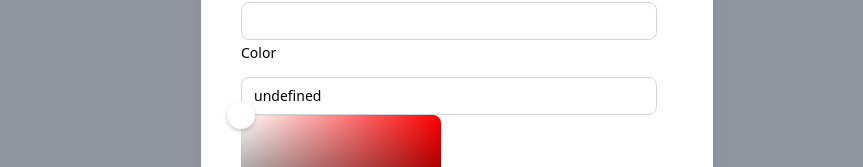
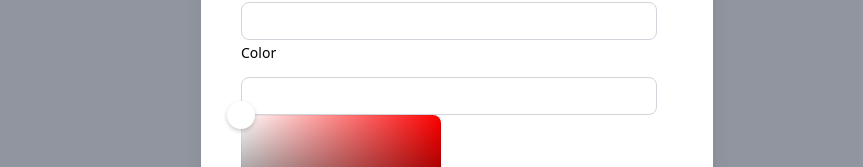
Before and after one commit to aliciaaevans/dimyoyo, a React (Vite) app: page / in a window 1280 px wide. Both pictures are taken after a click on the button "Add". Shown: the part 369-536 px from the top of the page, without its empty margins (183-1046 px from the left). Built offline with nearby package versions, Linux system fonts and the light colour scheme.

Commit message:
more validation fixes

```diff
--- a/src/components/Styled.tsx
+++ b/src/components/Styled.tsx
@@ -1,6 +1,6 @@
 import { useState, type ComponentPropsWithoutRef } from 'react';
 import { Button, Field, Input, Label, Description } from '@headlessui/react';
-import { Control, FieldError, FieldValues, UseFormRegister, useController } from 'react-hook-form';
+import { Control, FieldError, UseFormRegister, useController } from 'react-hook-form';
 import { FormInputs } from '../types/Props';
 import { HexColorPicker } from 'react-colorful';
 
@@ -19,31 +19,42 @@ interface StyledInputProps extends ComponentPropsWithoutRef<'input'> {
   error?: FieldError;
 }
 
-export const StyledInput = ({ label, fieldName, register, error, className, ...inputProps }: StyledInputProps) => {
+export const StyledInput = ({ label, fieldName, register, error, className, min, type, ...inputProps }: StyledInputProps) => {
   return (
     <Field>
       <Label className="text-sm/6 font-medium">{label}</Label>
       <Input
         className={`mt-3 block w-full rounded-lg border border-gray-300 py-1.5 px-3 text-sm/6 data-[focus]:outline-2 data-[focus]:-outline-offset data-[focus]:outline-gray-500 ${className}`}
-        {...register(fieldName, { required: true })}
+        {...register(fieldName, {
+          required: { value: true, message: 'Field is required.' },
+          min: min ? { value: min || 0, message: `Must be at least ${min}.` } : undefined,
+        })}
+        type={type}
         {...inputProps}
       />
-      {error && <Description className="text-red-600">This field is required.</Description>}
+      {error && <Description className="text-red-600">{error.message}</Description>}
     </Field>
   );
 };
 
 interface ColorInputProps extends ComponentPropsWithoutRef<'input'> {
   label: string;
-  name: 'yoName' | 'yoDiameter' | 'yoWidth' | 'yoGapWidth' | 'yoColor';
+  name: 'yoColor';
   control: Control<FormInputs>;
 }
 export const ColorInput = ({ label, className, control, name, ...inputProps }: ColorInputProps) => {
-  const { field } = useController({
+  const { field, fieldState } = useController<FormInputs, 'yoColor'>({
+    name,
     control,
-    name,
+    rules: {
+      required: { value: true, message: 'Field is required.' },
+      pattern: {
+        value: /^#(?:[0-9a-fA-F]{3}){1,2}$/,
+        message: 'Must be a valid hexidecimal color code.',
+      },
+    },
   });
-  const [color, setColor] = useState<string>(`${field.value}` || '#FF0000');
+  const [color, setColor] = useState<string>(field.value || '');
   return (
     <Field>
       <Label className="text-sm/6 font-medium">{label}</Label>
@@ -56,6 +67,7 @@ export const ColorInput = ({ label, className, control, name, ...inputProps }: C
         }}
         {...inputProps}
       />
+      {fieldState.error && <Description className="text-red-600">{fieldState.error.message}</Description>}
       <HexColorPicker
         color={color}
         onChange={(newColor) => {
```
